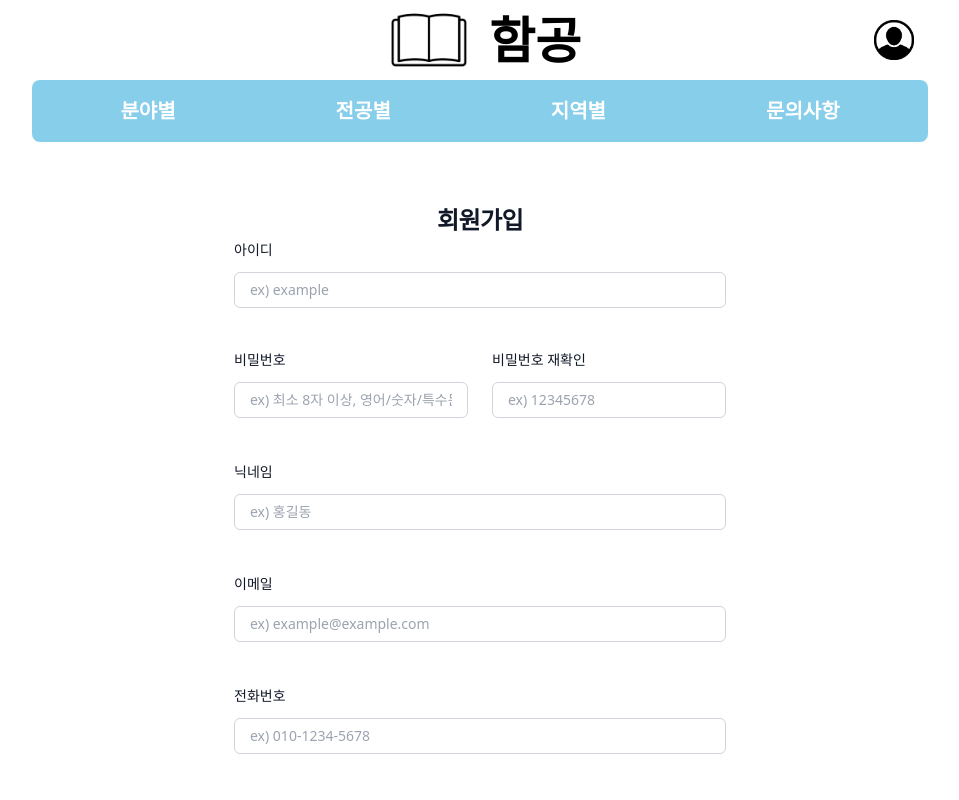
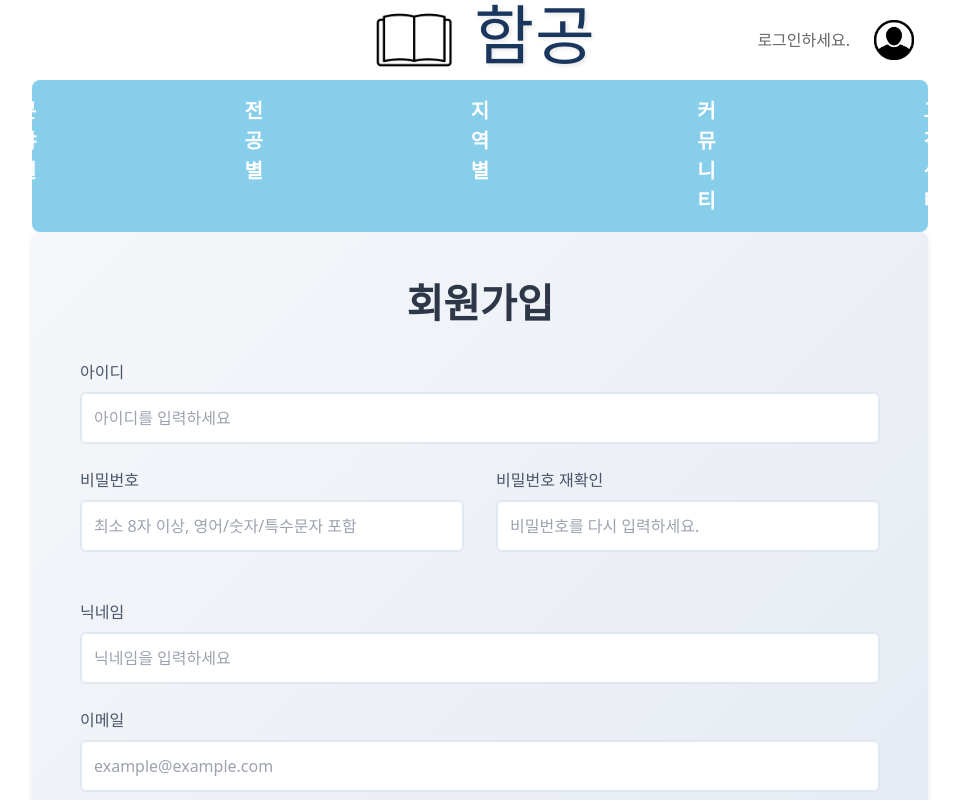
Before and after one commit to dobinpark/study-group, a Vue app in the folder frontend-vue/: page /signup in a window 1280 px wide. Shown: the top 800 px of the page, without its empty margins (160-1119 px from the left). Built offline with nearby package versions, Linux system fonts and the light colour scheme.

Commit message:
[add] study-group 01/16

```diff
--- a/frontend-vue/src/components/Header.vue
+++ b/frontend-vue/src/components/Header.vue
@@ -19,6 +19,7 @@
 							<button @click="logout" class="logout-button">로그아웃</button>
 						</template>
 						<template v-else>
+							<span class="login-text">로그인하세요.</span>
 							<router-link to="/login">
 								<img src="@/assets/images/man.png" alt="로그인" class="login-icon" />
 							</router-link>
@@ -34,7 +35,8 @@
 						<li>분야별</li>
 						<li>전공별</li>
 						<li>지역별</li>
-						<li>문의사항</li>
+						<li>커뮤니티</li>
+						<li>고객센터</li>
 					</ul>
 				</div>
 			</div>
@@ -93,6 +95,8 @@ onMounted(() => {
 </script>
 
 <style scoped>
+@import url('https://fonts.googleapis.com/css2?family=Nanum+Pen+Script&display=swap');
+
 .top-container {
 	width: 100%;
 	height: 80px;
@@ -133,10 +137,19 @@ onMounted(() => {
 }
 
 .title {
-	font-size: 50px;
-	font-weight: bold;
-	color: #000;
+	font-size: 65px;
+	font-weight: 400;
+	color: #1a365d;
 	text-decoration: none;
+	font-family: 'Nanum Pen Script', cursive;
+	letter-spacing: 1px;
+	text-shadow: 2px 2px 4px rgba(0, 0, 0, 0.1);
+	transition: all 0.3s ease;
+}
+
+.title:hover {
+	color: #4A90E2;
+	transform: scale(1.05) rotate(-2deg);
 }
 
 .welcome-text {
@@ -164,7 +177,7 @@ onMounted(() => {
 	list-style: none;
 	margin: 0;
 	padding: 0;
-	gap: 10rem;
+	gap: 13rem;
 }
 
 .nav-items li {
@@ -204,4 +217,10 @@ onMounted(() => {
 .logout-button:hover {
 	background-color: #e5e7eb;
 }
+
+.login-text {
+	font-size: 16px;
+	color: #666;
+	margin-right: 8px;
+}
 </style>
--- a/frontend-vue/src/views/Signup.vue
+++ b/frontend-vue/src/views/Signup.vue
@@ -1,79 +1,50 @@
 <!-- eslint-disable vue/multi-word-component-names -->
 <template>
-	<form @submit.prevent="signup">
-		<div class="border-b border-gray-900/10 pb-12">
-			<h2 class="mt-10 text-center text-2xl/9 font-bold tracking-tight text-gray-900">회원가입</h2>
+	<div class="signup-container">
+		<div class="signup-content">
+			<h1 class="signup-title">회원가입</h1>
+			<form @submit.prevent="signup" class="signup-form">
+				<div class="form-group">
+					<label for="username">아이디</label>
+					<input type="text" id="username" v-model="username" required placeholder="아이디를 입력하세요" />
+				</div>
 
-			<div class="sm:col-span-5">
-				<label for="username" class="block text-sm/6 font-medium text-gray-900">아이디</label>
-				<div class="mt-2">
-					<input id="username" name="username" type="text" v-model="username" autocomplete="username"
-						placeholder="ex) example" class="block w-full rounded-md bg-white px-3 py-1.5 text-base text-gray-900 outline outline-1
-								 -outline-offset-1 outline-gray-300 placeholder:text-gray-400 focus:outline focus:outline-2
-								 focus:-outline-offset-2 focus:outline-indigo-600 sm:text-sm/6" />
-				</div>
-			</div>
+				<div class="form-row">
+					<div class="form-group">
+						<label for="password">비밀번호</label>
+						<input type="password" id="password" v-model="password" required
+							placeholder="최소 8자 이상, 영어/숫자/특수문자 포함" />
+					</div>
 
-			<div class="mt-10 grid grid-cols-1 gap-x-6 gap-y-8 sm:grid-cols-6">
-				<div class="sm:col-span-3">
-					<label for="password" class="block text-sm/6 font-medium text-gray-900">비밀번호</label>
-					<div class="mt-2">
-						<input type="password" v-model="password" name="password" id="password" autocomplete="password"
-							placeholder="ex) 최소 8자 이상, 영어/숫자/특수문자 각각 1자 이상 포함" class="block w-full rounded-md bg-white px-3 py-1.5 text-base text-gray-900 outline outline-1
-									 -outline-offset-1 outline-gray-300 placeholder:text-gray-400 focus:outline focus:outline-2
-									 focus:-outline-offset-2 focus:outline-indigo-600 sm:text-sm/6" />
+					<div class="form-group">
+						<label for="confirmPassword">비밀번호 재확인</label>
+						<input type="password" id="confirmPassword" v-model="confirmPassword" required
+							placeholder="비밀번호를 다시 입력하세요." />
 					</div>
 				</div>
 
-				<div class="sm:col-span-3">
-					<label for="confirmPassword" class="block text-sm/6 font-medium text-gray-900">비밀번호 재확인</label>
-					<div class="mt-2">
-						<input type="password" v-model="confirmPassword" name="confirmPassword" id="confirmPassword"
-							autocomplete="current-password" placeholder="ex) 12345678" class="block w-full rounded-md bg-white px-3 py-1.5 text-base text-gray-900 outline outline-1
-									 -outline-offset-1 outline-gray-300 placeholder:text-gray-400 focus:outline focus:outline-2
-									 focus:-outline-offset-2 focus:outline-indigo-600 sm:text-sm/6" />
-					</div>
+				<div class="form-group">
+					<label for="nickname">닉네임</label>
+					<input type="text" id="nickname" v-model="nickname" required placeholder="닉네임을 입력하세요" />
 				</div>
 
-				<div class="sm:col-span-6">
-					<label for="nickname" class="block text-sm/6 font-medium text-gray-900">닉네임</label>
-					<div class="mt-2">
-						<input id="nickname" name="nickname" type="text" v-model="nickname" autocomplete="nickname"
-							placeholder="ex) 홍길동" class="block w-full rounded-md bg-white px-3 py-1.5 text-base text-gray-900 outline outline-1
-									 -outline-offset-1 outline-gray-300 placeholder:text-gray-400 focus:outline focus:outline-2
-									 focus:-outline-offset-2 focus:outline-indigo-600 sm:text-sm/6" />
-					</div>
+				<div class="form-group">
+					<label for="email">이메일</label>
+					<input type="email" id="email" v-model="email" required placeholder="example@example.com" />
 				</div>
 
-				<div class="sm:col-span-6">
-					<label for="email" class="block text-sm/6 font-medium text-gray-900">이메일</label>
-					<div class="mt-2">
-						<input id="email" name="email" type="email" v-model="email" autocomplete="email"
-							placeholder="ex) example@example.com" class="block w-full rounded-md bg-white px-3 py-1.5 text-base text-gray-900 outline outline-1
-									 -outline-offset-1 outline-gray-300 placeholder:text-gray-400 focus:outline focus:outline-2
-									 focus:-outline-offset-2 focus:outline-indigo-600 sm:text-sm/6" />
-					</div>
+				<div class="form-group">
+					<label for="phoneNumber">전화번호</label>
+					<input type="tel" id="phoneNumber" v-model="phoneNumber" required placeholder="010-1234-5678" />
 				</div>
 
-				<div class="sm:col-span-6">
-					<label for="phoneNumber" class="block text-sm/6 font-medium text-gray-900">전화번호</label>
-					<div class="mt-2">
-						<input id="phoneNumber" name="phoneNumber" type="text" v-model="phoneNumber" ocomplete="tel"
-							placeholder="ex) 010-1234-5678" class="block w-full rounded-md bg-white px-3 py-1.5 text-base text-gray-900 outline outline-1
-									 -outline-offset-1 outline-gray-300 placeholder:text-gray-400 focus:outline focus:outline-2
-									 focus:-outline-offset-2 focus:outline-indigo-600 sm:text-sm/6" />
-					</div>
+				<div class="button-group">
+					<button type="button" @click="cancel" class="cancel-button">취소</button>
+					<button type="submit" class="submit-button">회원가입</button>
 				</div>
-			</div>
+			</form>
 		</div>
-
-		<div class="mt-6 flex items-center justify-end gap-x-6">
-			<button type="button" @click="cancel" class="text-sm/6 font-semibold text-gray-900">취소</button>
-			<button type="submit" class="rounded-md bg-indigo-600 px-3 py-2 text-sm font-semibold text-white shadow-sm
-							hover:bg-indigo-500 focus-visible:outline focus-visible:outline-2 focus-visible:outline-offset-2
-							focus-visible:outline-indigo-600">회원가입</button>
-		</div>
-	</form>
+	</div>
 </template>
 
 <script setup>
@@ -96,7 +67,6 @@ const cancel = () => {
 
 const signup = async () => {
 	try {
-		// 입력값 검증
 		if (!username.value || !password.value || !confirmPassword.value || !nickname.value || !email.value || !phoneNumber.value) {
 			alert('모든 필드를 입력해주세요.');
 			return;
@@ -107,7 +77,6 @@ const signup = async () => {
 			return;
 		}
 
-		// 전화번호 형식 변환 (하이픈 제거)
 		const formattedPhoneNumber = phoneNumber.value.replace(/-/g, '');
 
 		const response = await axios.post('http://localhost:3000/auth/signup', {
@@ -130,25 +99,133 @@ const signup = async () => {
 </script>
 
 <style scoped>
-.signup {
+.signup-container {
+	width: 100%;
+	min-height: calc(100vh - 140px);
 	display: flex;
-	flex-direction: column;
-	align-items: center;
 	justify-content: center;
-	margin-top: 20px;
+	align-items: flex-start;
 }
 
-form {
+.signup-content {
+	width: 70%;
+	background: linear-gradient(135deg, #f5f7fa 0%, #e4e9f2 100%);
+	padding: 3rem;
+	border-radius: 8px;
+	box-shadow: 0 4px 6px rgba(0, 0, 0, 0.1);
+}
+
+.signup-title {
+	font-size: 2.5rem;
+	font-weight: 700;
+	color: #2d3748;
+	text-align: center;
+	margin-bottom: 2rem;
+	font-family: 'Pretendard', 'Arial', sans-serif;
+}
+
+.signup-form {
+	max-width: 800px;
+	margin: 0 auto;
+}
+
+.form-row {
 	display: flex;
-	flex-direction: column;
-	align-items: center;
-	width: 100%;
-	max-width: 600px;
-	margin: 0 auto;
-	padding: 20px;
+	gap: 2rem;
+	margin-bottom: 1.5rem;
+}
+
+.form-row .form-group {
+	flex: 1;
+}
+
+.form-group {
+	margin-bottom: 1.5rem;
+}
+
+label {
+	display: block;
+	font-size: 1rem;
+	color: #4a5568;
+	margin-bottom: 0.5rem;
+	font-weight: 500;
 }
 
 input {
-	margin: 10px 0;
+	width: 100%;
+	padding: 0.75rem;
+	border: 2px solid #e2e8f0;
+	border-radius: 6px;
+	font-size: 1rem;
+	transition: all 0.2s;
+}
+
+input:focus {
+	outline: none;
+	border-color: #4A90E2;
+	box-shadow: 0 0 0 3px rgba(74, 144, 226, 0.1);
+}
+
+.button-group {
+	display: flex;
+	gap: 1rem;
+	justify-content: flex-end;
+	margin-top: 2rem;
+}
+
+.submit-button,
+.cancel-button {
+	padding: 0.75rem 2rem;
+	border: none;
+	border-radius: 6px;
+	font-size: 1rem;
+	font-weight: 600;
+	cursor: pointer;
+	transition: all 0.2s;
+}
+
+.submit-button {
+	background-color: #4A90E2;
+	color: white;
+}
+
+.submit-button:hover {
+	background-color: #357abd;
+	transform: translateY(-1px);
+}
+
+.cancel-button {
+	background-color: #e2e8f0;
+	color: #4a5568;
+}
+
+.cancel-button:hover {
+	background-color: #cbd5e0;
+	transform: translateY(-1px);
+}
+
+@media (max-width: 768px) {
+	.signup-content {
+		width: 90%;
+		padding: 2rem;
+	}
+
+	.signup-title {
+		font-size: 2rem;
+	}
+
+	.form-row {
+		flex-direction: column;
+		gap: 0;
+	}
+
+	.button-group {
+		flex-direction: column;
+	}
+
+	.submit-button,
+	.cancel-button {
+		width: 100%;
+	}
 }
 </style>
```
